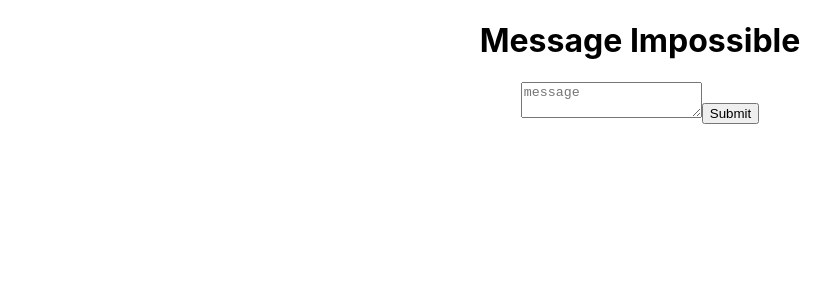
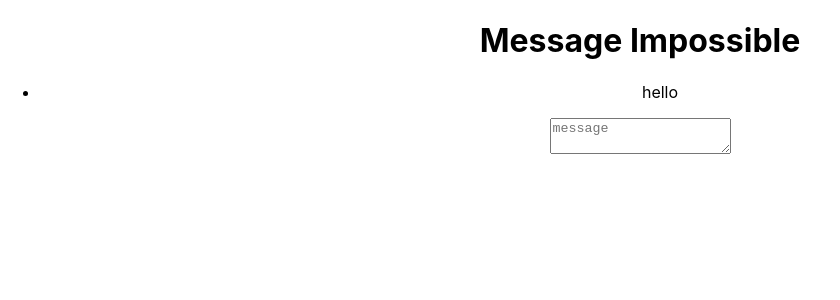
Before and after one commit to spencerT101/redux-message-queue, a React (Create React App) app: page / in a window 1280 px wide. Shown: the top 300 px of the page, without its empty margins (0-840 px from the left). Built offline with nearby package versions, Linux system fonts and the light colour scheme.

Commit message:
able to render messages

```diff
--- a/src/App.js
+++ b/src/App.js
@@ -4,12 +4,12 @@ import {useSelector, useDispatch} from 'react-redux';
 import {addMessage} from "./actions";
 import {removeMessage} from "./actions";
 import message from './reducers/messages';
-import messageList from './components/messagelist';
+import MessageList from './components/messagelist';
 
 function App() {
 
-//   const messages = useSelector(state => state);
-//   const dispatch = useDispatch();
+  const messages = useSelector(state => state);
+  const dispatch = useDispatch();
 
 //   const eachMessage = message.map((eachMessage, index) => {
 //     return <messageItem eachMessage={eachMessage}   key={index} />
@@ -22,6 +22,7 @@ function App() {
   return (
     <div className="App">
       <h1>Message Impossible</h1>
+      <MessageList messages ={messages}/>
 
 
 
@@ -35,7 +36,7 @@ function App() {
           />
 
 
-      <button onClick={() => dispatch(addMessage())} >Submit</button>
+      {/* <button onClick={() => dispatch(addMessage())} >Submit</button> */}
       </form>
     </div>
   );
--- a/src/components/messageItem.js
+++ b/src/components/messageItem.js
@@ -1,11 +1,11 @@
-const messageItem =({eachMessage}) =>{
+const MessageItem =({message}) =>{
 
 
     return(
         <div>
-            <li>{eachMessage.message}</li>
+            <li>{message.message}</li>
         </div>
     )
 }
 
-export default messageItem;
+export default MessageItem;
--- a/src/components/messagelist.js
+++ b/src/components/messagelist.js
@@ -1,18 +1,19 @@
-import messageItem from "./messageItem";
+import MessageItem from "./messageItem";
+import { useSelector } from "react-redux";
 import React from "react";
-import { useSelector } from "react-redux";
 
-const selectMessages = state => state.message
+const selectMessage = state => state.message
 
-const messageList = () =>{
 
-    const messages = useSelector(selectMessages)
+const MessageList = () =>{
+
+    const messages = useSelector(selectMessage);
 
 
   const renderedMessage = messages.map( message =>{
-      return <messageItem key = {message.id} message = {message}/>
+      return <MessageItem key = {message.id} message = {message}/>
   })
   return <ul>{renderedMessage}</ul>
 }
 
-export default messageList;
+export default MessageList;
```
